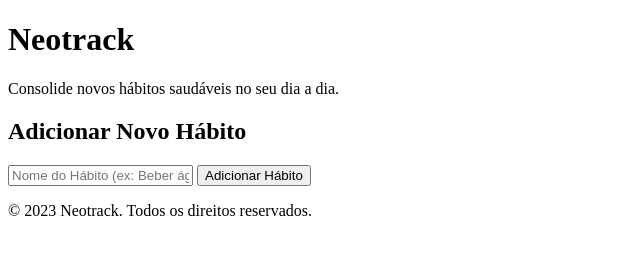
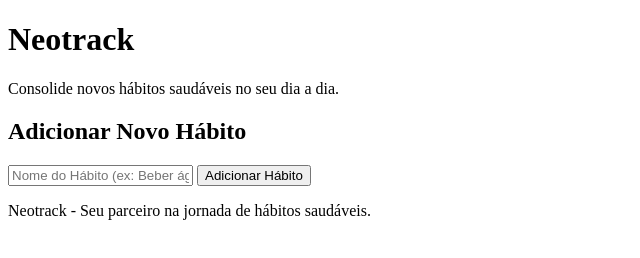
Before and after one commit to eduardoh05/neotrack-habit-tracker, a plain HTML site: page src/index.html in a window 1280 px wide. Shown: the whole page, without its empty margins (0-640 px from the left). Drawn offline with Linux system fonts and the light colour scheme.

Commit message:
chore: alteracao de rodape

```diff
--- a/src/index.html
+++ b/src/index.html
@@ -39,7 +39,7 @@
 
     <!-- Rodapé da aplicação -->
     <footer>
-        <p>&copy; 2023 Neotrack. Todos os direitos reservados.</p>
+        <p>Neotrack - Seu parceiro na jornada de hábitos saudáveis.</p>
     </footer>
 
     <!-- Script JavaScript para a lógica da aplicação -->
```
